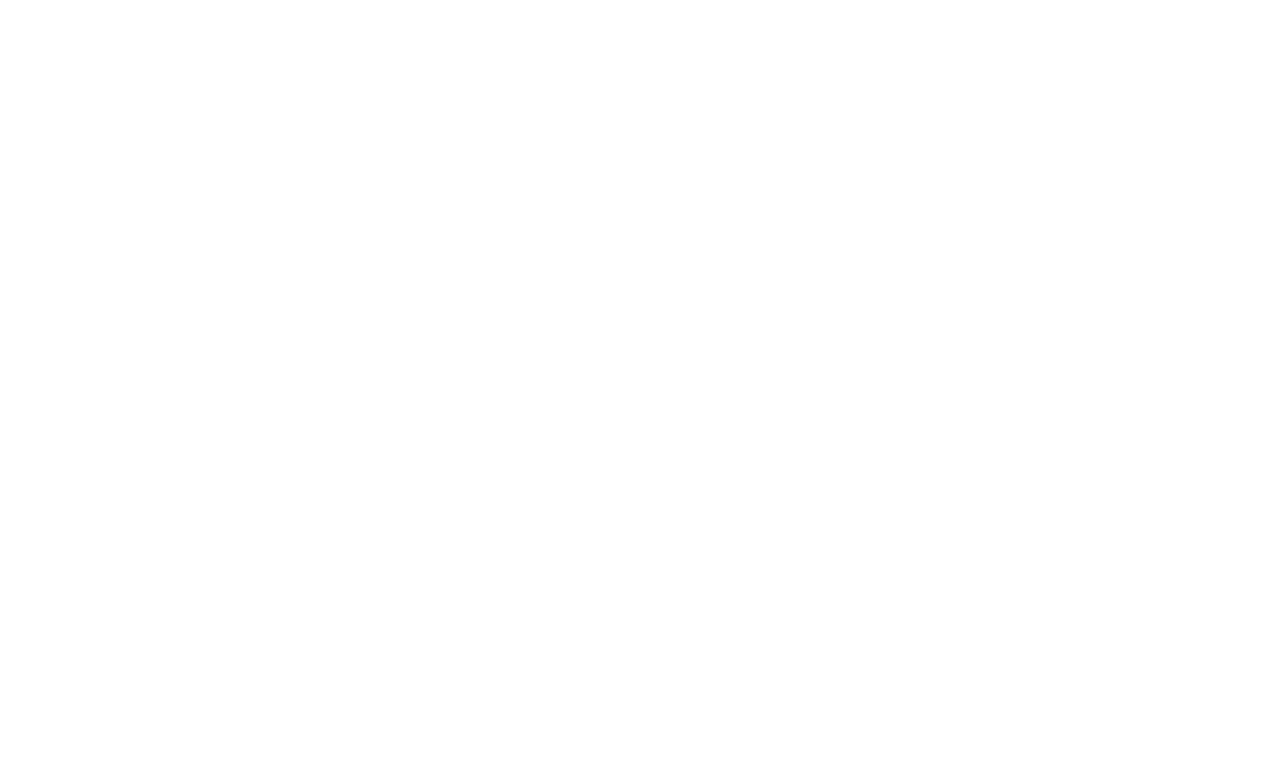
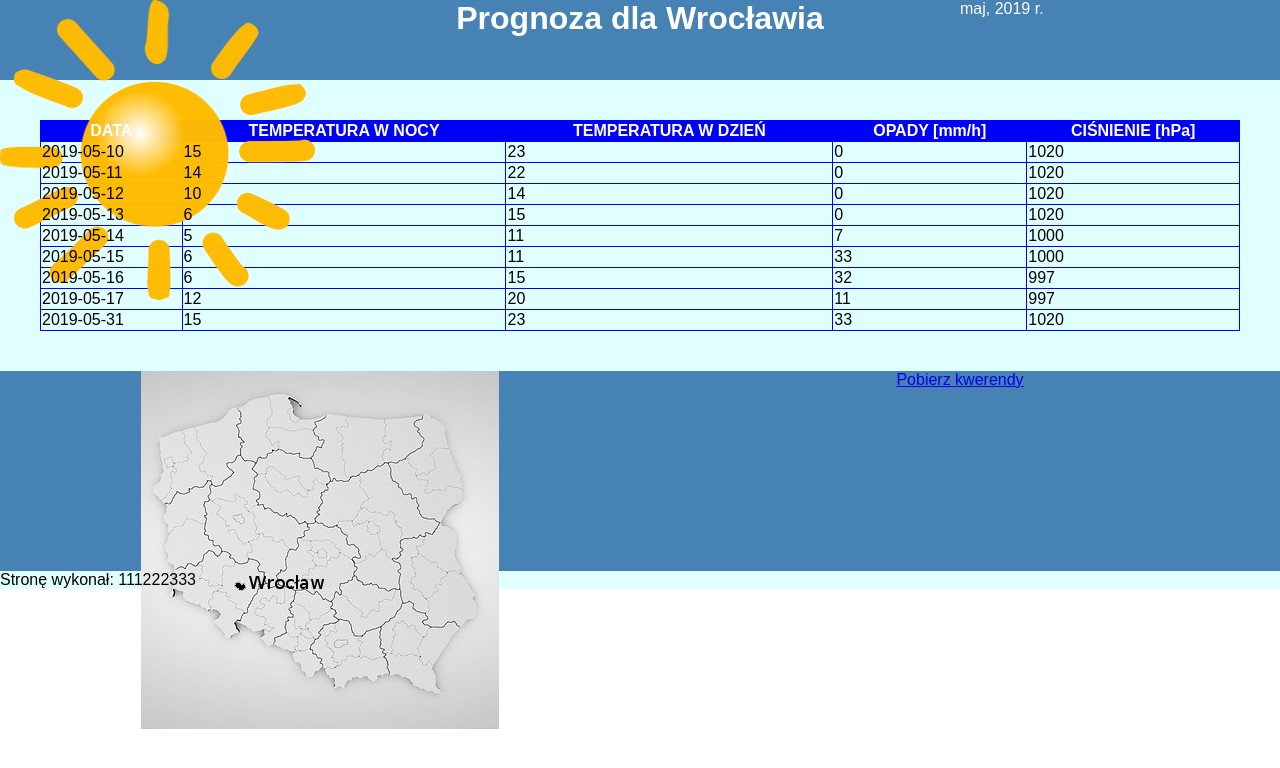
Before and after one commit to GrygielSzymon/Technikum-19, a PHP site: page /pogoda.php in a window 1280 px wide. Before the commit the part shown is empty. Shown: the top 768 px of the page. Run offline with PHP 8.4, Linux system fonts and the light colour scheme; data comes from the database, SQL or seed files in the repository.

Commit message:
Add files via upload

```diff
--- a/PAI-3/cw6_egzamin3/pogoda.php
+++ b/PAI-3/cw6_egzamin3/pogoda.php
@@ -3,9 +3,57 @@
 <head>
     <meta charset="UTF-8">
     <meta name="viewport" content="width=device-width, initial-scale=1.0">
-    <title>Document</title>
+    <title>Prognoza pogody Warszawy</title>
+    <link rel="stylesheet" href="styl2.css">
 </head>
 <body>
+    <?php
+        $serwer = "localhost";
+        $user = "root";
+        $password = "";
+        $dbName = "egzamin1";
+        $mysql = mysqli_connect($serwer, $user, $password, $dbName);
+    ?>
+    <header>
+        <div class="bannerBlock"><img src="logo.png" alt="meteo"></div>
+        <header class="bannerCenter"><h1>Prognoza dla Wrocławia</h1></header>
+        <div class="bannerBlock"><p>maj, 2019 r.</p></div>
+    </header>
 
+    <main>
+        <table>
+            <tr>
+                <th>DATA</th>
+                <th>TEMPERATURA W NOCY</th>
+                <th>TEMPERATURA W DZIEŃ</th>
+                <th>OPADY [mm/h]</th>
+                <th>CIŚNIENIE [hPa]</th>
+            </tr>
+            <?php
+                $qr = "SELECT *
+                        FROM pogoda
+                        WHERE pogoda.miasta_id = 1
+                        ORDER BY pogoda.data_prognozy ASC";
+                $result = mysqli_query($mysql, $qr);
+                while($row = mysqli_fetch_row($result)){
+                    echo "<tr>
+                            <td>$row[2]</td>
+                            <td>$row[3]</td>
+                            <td>$row[4]</td>
+                            <td>$row[5]</td>
+                            <td>$row[6]</td>
+                          </tr>";
+
+                }
+            ?>
+        </table>
+    </main>
+
+    <div class="blockMain">
+        <div class="blockUnderMain"><img src="obraz.jpg" alt="Polska, Wrocław"></div>
+        <div class="blockUnderMain"><a href="kwerendy.txt">Pobierz kwerendy</a></div>
+    </div>
+
+    <footer><p>Stronę wykonał: 111222333</p></footer>
 </body>
 </html>
--- /dev/null
+++ b/PAI-3/cw6_egzamin3/styl2.css
@@ -0,0 +1,58 @@
+*{
+    font-family: Arial, Helvetica, sans-serif;
+    margin: 0px auto;
+}
+
+header{
+    display: flex;
+}
+
+.bannerBlock{
+    background-color: rgb(70, 130, 180);
+    color: white;
+    width: 25%;
+    height: 80px;
+}
+
+.bannerCenter{
+    background-color: rgb(70, 130, 180);
+    color: white;
+    width: 50%;
+    height: 80px;
+    text-align: center;
+}
+
+main{
+    background-color: rgb(224, 255, 255);
+    padding: 40px;
+}
+
+footer{
+    background-color: rgb(224, 255, 255);
+}
+
+.blockMain{
+    display: flex;
+}
+
+.blockUnderMain{
+    background-color: rgb(70, 130, 180);
+    width: 50%;
+    height: 200px;
+    text-align: center;
+}
+
+table{
+    border: 1px solid blue;
+    width: 100%;
+    border-collapse: collapse;
+}
+
+td{
+    border: 1px solid blue;
+}
+th{
+    border: 1px solid blue;
+    background-color: blue;
+    color: white;
+}
```
